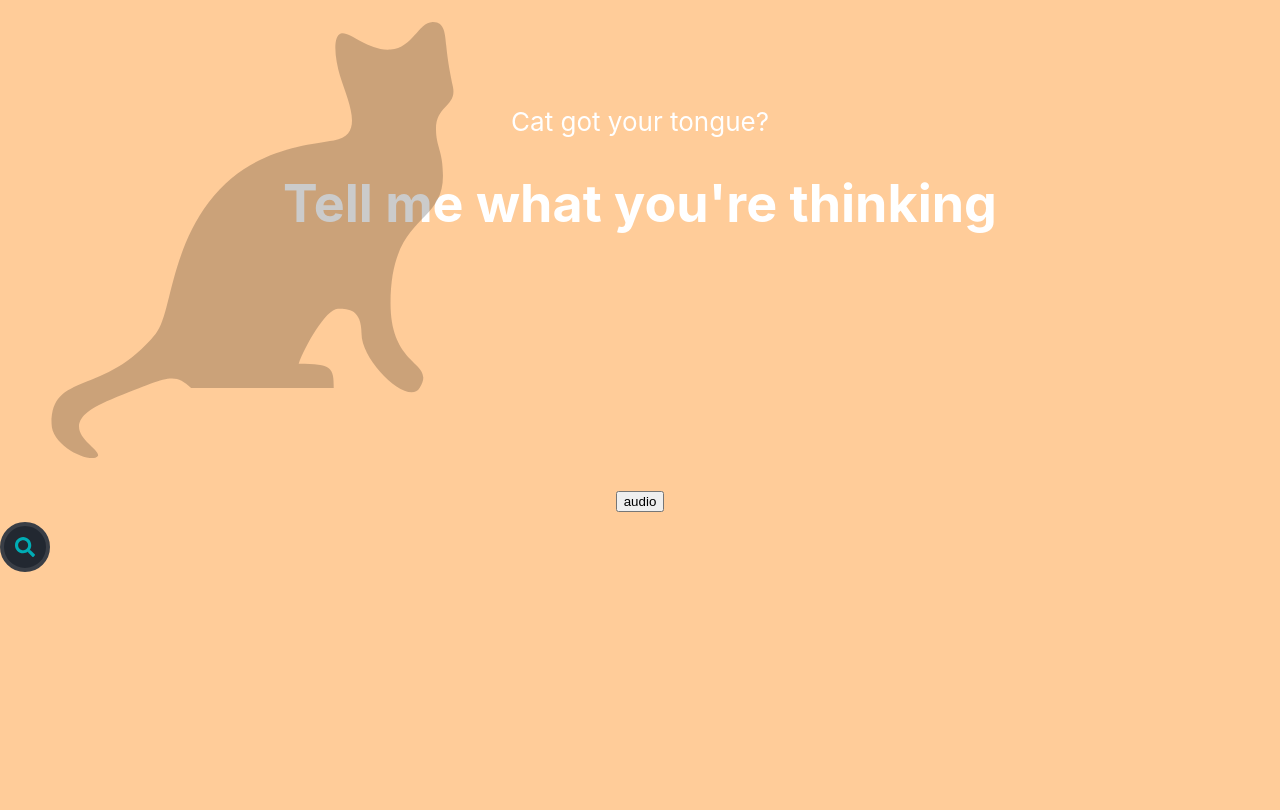
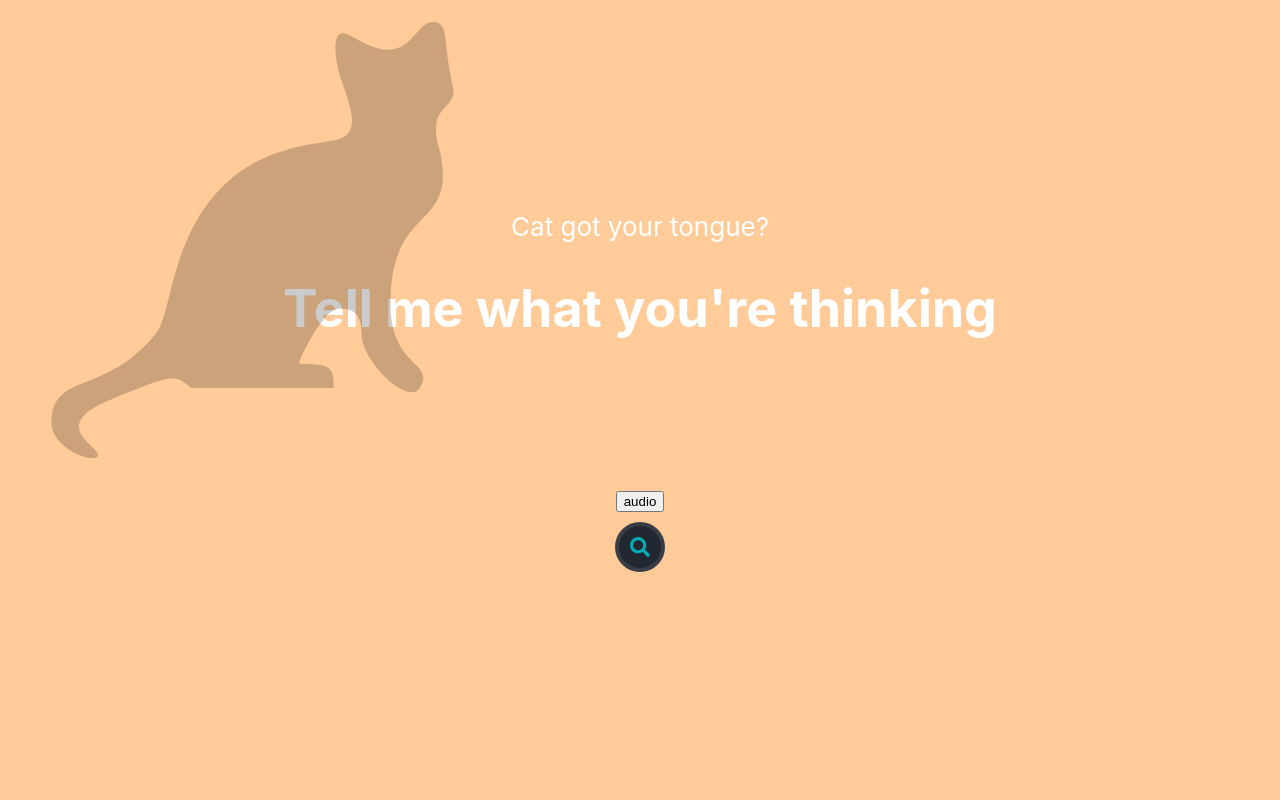
Before and after one commit to cnmnzhang/tip-of-your-tongue, a React (Create React App) app in the folder frontend/: page / in a window 1280 px wide. Built offline with nearby package versions, Linux system fonts and the light colour scheme.

Commit message:
centered body

```diff
--- a/frontend/src/assets/index.css
+++ b/frontend/src/assets/index.css
@@ -38,7 +38,7 @@ code {
   display: flex;
   flex-direction: column;
   align-items: center;
-  /* justify-content: center; */
+  justify-content: center;
   font-size: calc(10px + 2vmin);
   color: white;
 }
@@ -50,6 +50,9 @@ code {
 
 .App-body {
   height: 40vh;
+  display: flex;
+  flex-direction: column;
+  align-items: center;
 
 }
 
--- a/frontend/src/icons/arrowRight.js
+++ b/frontend/src/icons/arrowRight.js
@@ -1,4 +1,4 @@
-const IconArrorRight = (props) => (
+const IconRightArrow = (props) => (
     <svg
       aria-hidden="true"
       xmlns="http://www.w3.org/2000/svg"
@@ -10,4 +10,4 @@ const IconArrorRight = (props) => (
     </svg>
   );
 
-  export default IconArrorRight;
+  export default IconRightArrow;
```
